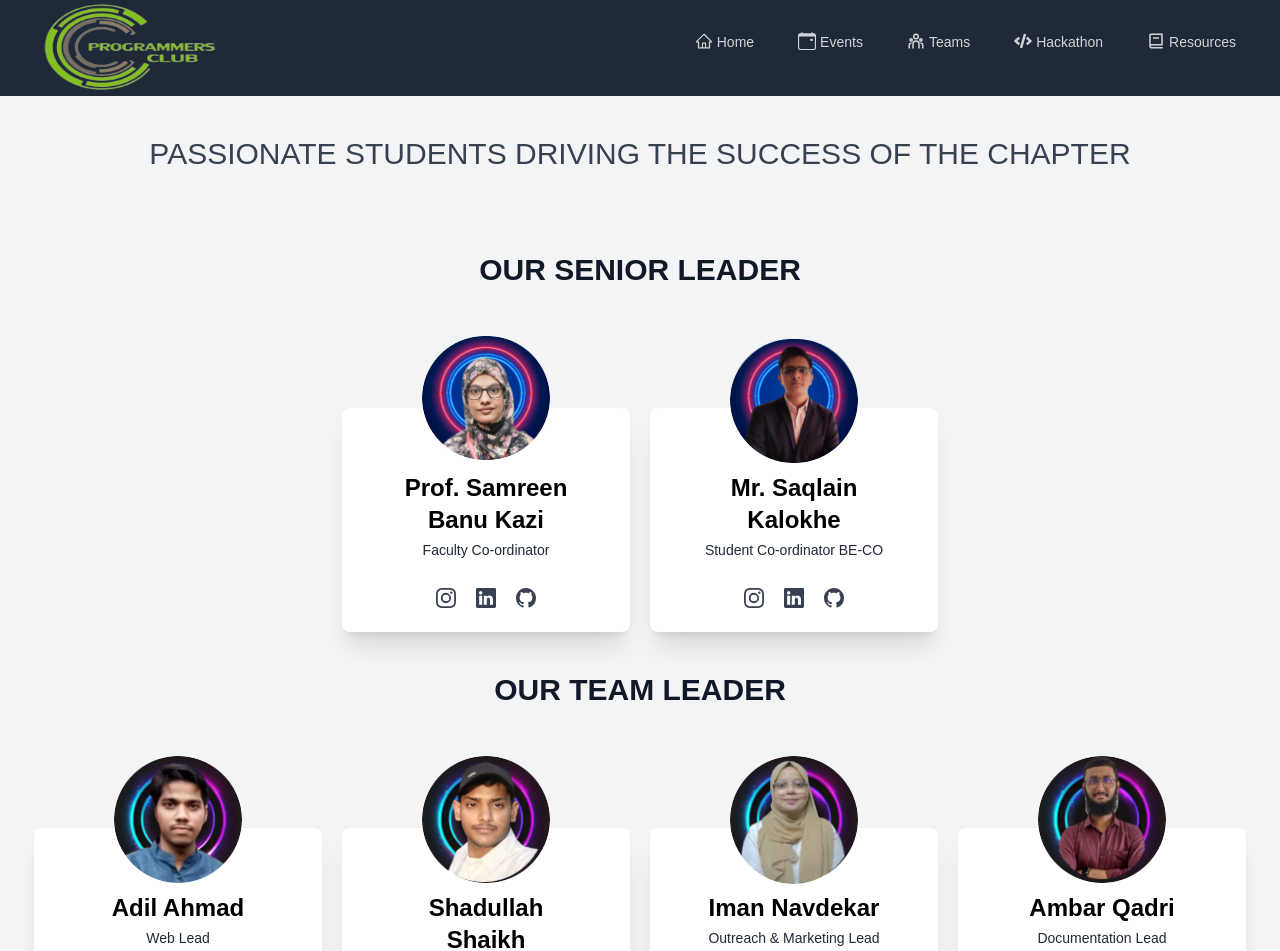
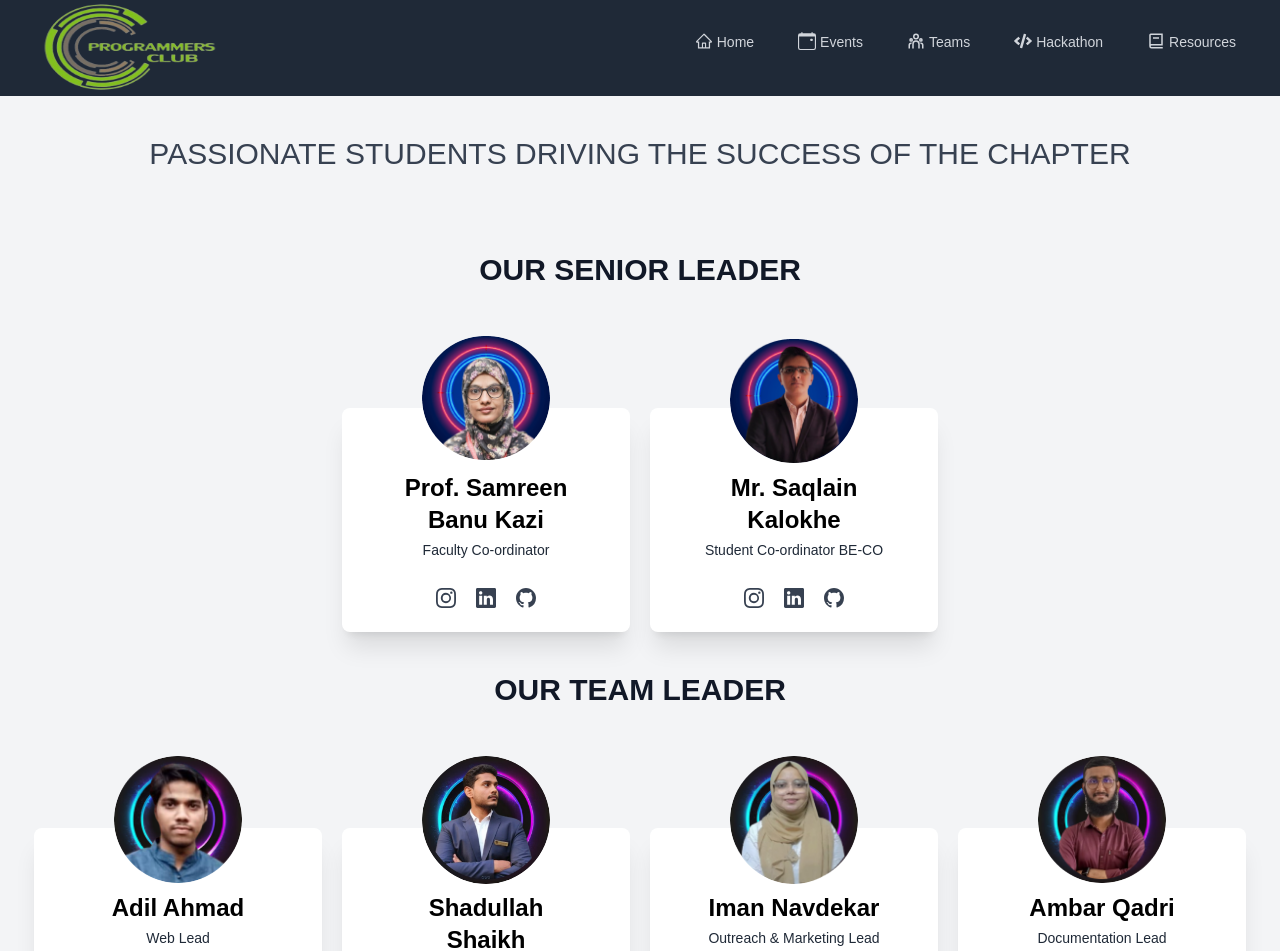
Before and after one commit to adil2705/ProgrammersClubAiktc, a React (Vite) app: page /teams in a window 1280 px wide. Shown: the top 951 px of the page. Built offline with nearby package versions, Linux system fonts and the light colour scheme.

Commit message:
Update leadsData.js

```diff
--- a/src/data/leadsData.js
+++ b/src/data/leadsData.js
@@ -10,7 +10,7 @@ export default [
       github: "https://github.com/adil2705"
     },
     {
-      imageUrl: "./TeamPic/Shadulla.png",
+      imageUrl: "./TeamPic/IMG-20240225-WA0051.jpg",
       name: "Shadullah Shaikh",
       designation: "Technical & Event Lead",
       class:"TE-CO",
```
